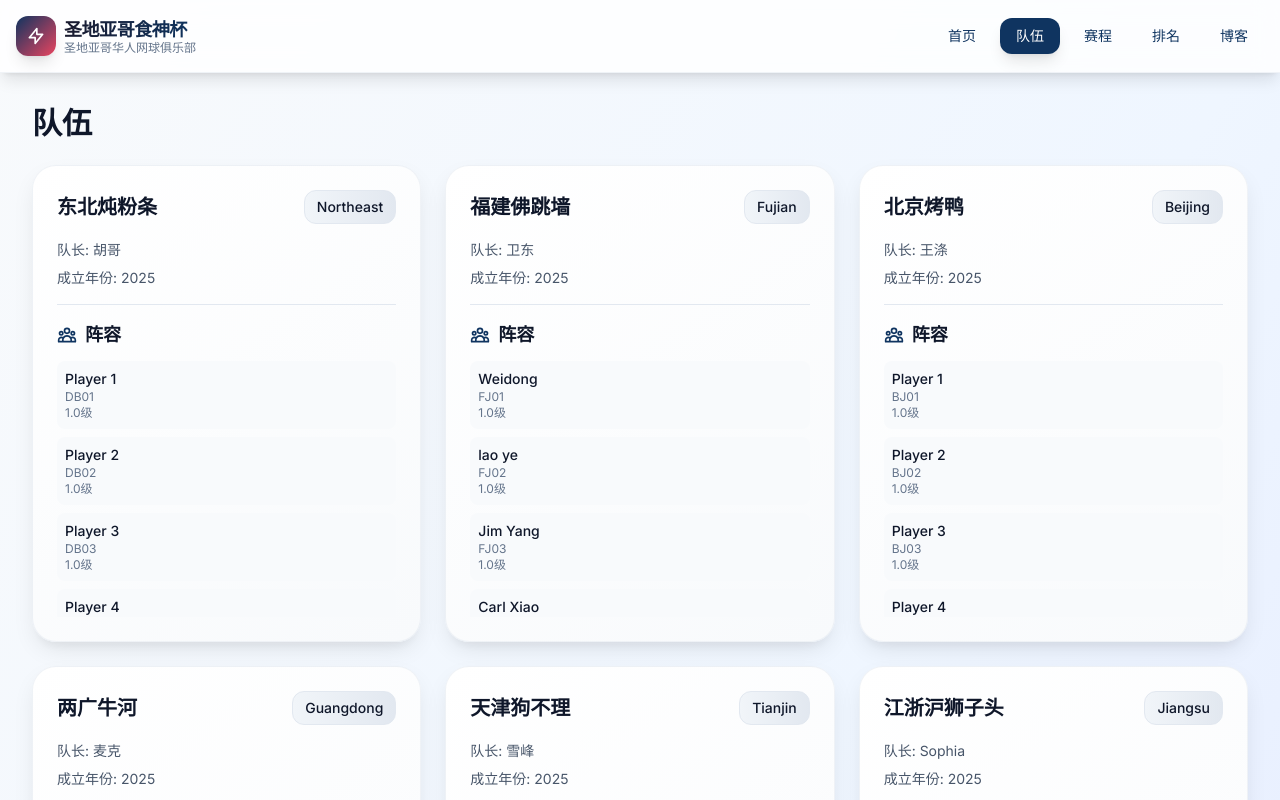
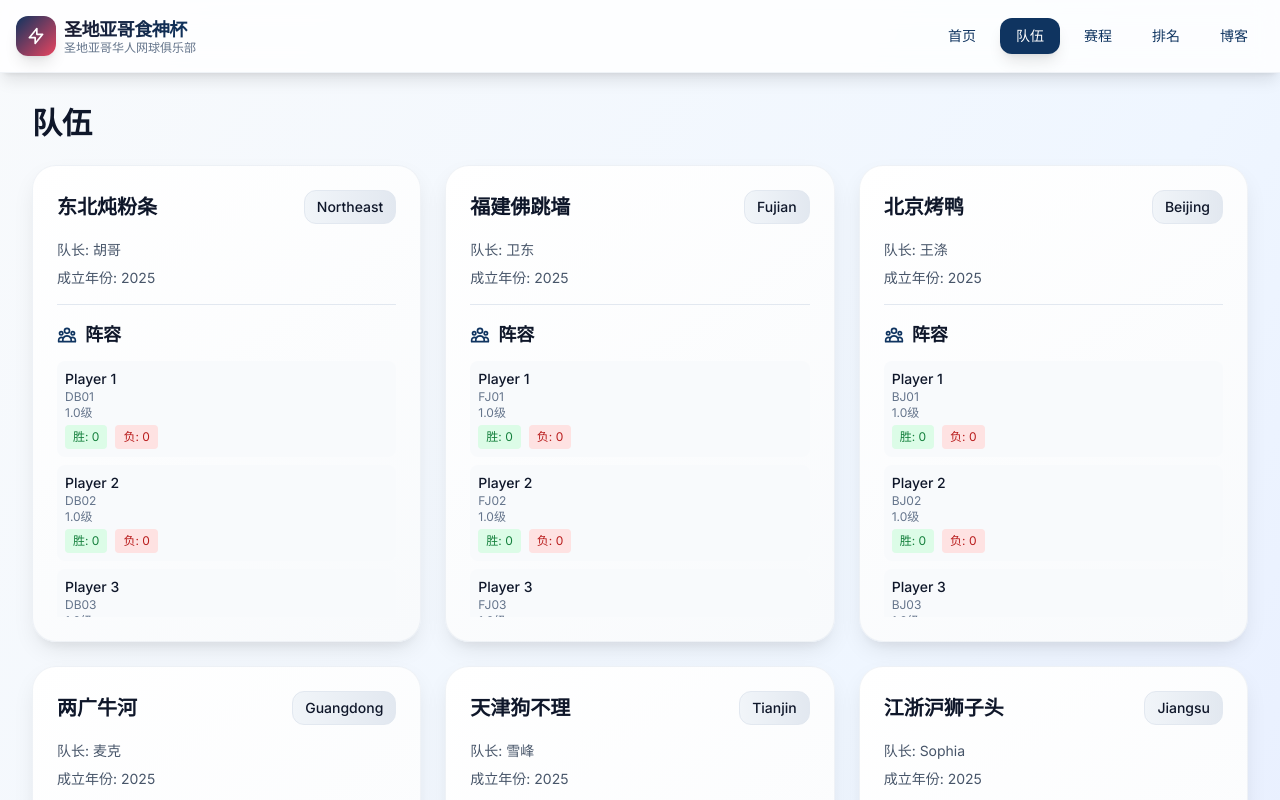
Before and after one commit to seghippo/foodgodcup.github.io, a Next.js app: page /teams in a window 1280 px wide. Shown: the top 800 px of the page. Built offline with nearby package versions, Linux system fonts and the light colour scheme.

Commit message:
change stats

```diff
--- a/app/teams/page.tsx
+++ b/app/teams/page.tsx
@@ -47,6 +47,14 @@ export default function TeamsPage() {
                     <div className="text-xs text-slate-500 dark:text-slate-400">
                       {getPlayerExperience(player)}
                     </div>
+                    <div className="flex gap-2 mt-1">
+                      <span className="text-xs bg-green-100 dark:bg-green-900/30 text-green-700 dark:text-green-300 px-2 py-1 rounded">
+                        {t('standings.wins')}: {player.wins}
+                      </span>
+                      <span className="text-xs bg-red-100 dark:bg-red-900/30 text-red-700 dark:text-red-300 px-2 py-1 rounded">
+                        {t('standings.losses')}: {player.losses}
+                      </span>
+                    </div>
                   </div>
                 ))}
               </div>
--- a/lib/data.ts
+++ b/lib/data.ts
@@ -87,19 +87,19 @@ export const teams: Team[] = [
     arena: 'Fujian Tennis Club',
     arenaEn: 'Fujian Tennis Club',
     roster: [
-      { id: 'FJ01', name: 'Weidong', nameEn: 'Weidong', experience: '1.0级', experienceEn: '1.0 Level', wins: 0, losses: 0 },
-      { id: 'FJ02', name: 'lao ye', nameEn: 'lao ye', experience: '1.0级', experienceEn: '1.0 Level', wins: 0, losses: 0 },
-      { id: 'FJ03', name: 'Jim Yang', nameEn: 'Jim Yang', experience: '1.0级', experienceEn: '1.0 Level', wins: 0, losses: 0 },
-      { id: 'FJ04', name: 'Carl Xiao', nameEn: 'Carl Xiao', experience: '1.0级', experienceEn: '1.0 Level', wins: 0, losses: 0 },
-      { id: 'FJ05', name: 'Patrick Huang', nameEn: 'Patrick Huang', experience: '1.0级', experienceEn: '1.0 Level', wins: 0, losses: 0 },
-      { id: 'FJ06', name: 'Zhu Liang', nameEn: 'Zhu Liang', experience: '1.0级', experienceEn: '1.0 Level', wins: 0, losses: 0 },
-      { id: 'FJ07', name: 'Jim Chen', nameEn: 'Jim Chen', experience: '1.0级', experienceEn: '1.0 Level', wins: 0, losses: 0 },
-      { id: 'FJ08', name: 'Ian Huang', nameEn: 'Ian Huang', experience: '1.0级', experienceEn: '1.0 Level', wins: 0, losses: 0 },
-      { id: 'FJ09', name: 'Isabella Luo', nameEn: 'Isabella Luo', experience: '1.0级', experienceEn: '1.0 Level', wins: 0, losses: 0 },
-      { id: 'FJ10', name: 'Huli', nameEn: 'Huli', experience: '1.0级', experienceEn: '1.0 Level', wins: 0, losses: 0 },
-      { id: 'FJ11', name: 'Joi', nameEn: 'Joi', experience: '1.0级', experienceEn: '1.0 Level', wins: 0, losses: 0 },
-      { id: 'FJ12', name: '海盺', nameEn: 'Hai Xin', experience: '1.0级', experienceEn: '1.0 Level', wins: 0, losses: 0 },
-      { id: 'FJ13', name: 'June', nameEn: 'June', experience: '1.0级', experienceEn: '1.0 Level', wins: 0, losses: 0 }
+      { id: 'FJ01', name: 'Player 1', nameEn: 'Player 1', experience: '1.0级', experienceEn: '1.0 Level', wins: 0, losses: 0 },
+      { id: 'FJ02', name: 'Player 2', nameEn: 'Player 2', experience: '1.0级', experienceEn: '1.0 Level', wins: 0, losses: 0 },
+      { id: 'FJ03', name: 'Player 3', nameEn: 'Player 3', experience: '1.0级', experienceEn: '1.0 Level', wins: 0, losses: 0 },
+      { id: 'FJ04', name: 'Player 4', nameEn: 'Player 4', experience: '1.0级', experienceEn: '1.0 Level', wins: 0, losses: 0 },
+      { id: 'FJ05', name: 'Player 5', nameEn: 'Player 5', experience: '1.0级', experienceEn: '1.0 Level', wins: 0, losses: 0 },
+      { id: 'FJ06', name: 'Player 6', nameEn: 'Player 6', experience: '1.0级', experienceEn: '1.0 Level', wins: 0, losses: 0 },
+      { id: 'FJ07', name: 'Player 7', nameEn: 'Player 7', experience: '1.0级', experienceEn: '1.0 Level', wins: 0, losses: 0 },
+      { id: 'FJ08', name: 'Player 8', nameEn: 'Player 8', experience: '1.0级', experienceEn: '1.0 Level', wins: 0, losses: 0 },
+      { id: 'FJ09', name: 'Player 9', nameEn: 'Player 9', experience: '1.0级', experienceEn: '1.0 Level', wins: 0, losses: 0 },
+      { id: 'FJ10', name: 'Player 10', nameEn: 'Player 10', experience: '1.0级', experienceEn: '1.0 Level', wins: 0, losses: 0 },
+      { id: 'FJ11', name: 'Player 11', nameEn: 'Player 11', experience: '1.0级', experienceEn: '1.0 Level', wins: 0, losses: 0 },
+      { id: 'FJ12', name: 'Player 12', nameEn: 'Player 12', experience: '1.0级', experienceEn: '1.0 Level', wins: 0, losses: 0 },
+      { id: 'FJ13', name: 'Player 13', nameEn: 'Player 13', experience: '1.0级', experienceEn: '1.0 Level', wins: 0, losses: 0 }
     ]
   },
   {
@@ -143,16 +143,16 @@ export const teams: Team[] = [
     arena: 'Guangdong Tennis Center',
     arenaEn: 'Guangdong Tennis Center',
     roster: [
-      { id: 'LG01', name: 'Michael', nameEn: 'Michael', experience: '1.0级', experienceEn: '1.0 Level', wins: 0, losses: 0 },
-      { id: 'LG02', name: 'Frankie', nameEn: 'Frankie', experience: '1.0级', experienceEn: '1.0 Level', wins: 0, losses: 0 },
-      { id: 'LG03', name: 'Ken', nameEn: 'Ken', experience: '1.0级', experienceEn: '1.0 Level', wins: 0, losses: 0 },
-      { id: 'LG04', name: 'Phung', nameEn: 'Phung', experience: '1.0级', experienceEn: '1.0 Level', wins: 0, losses: 0 },
-      { id: 'LG05', name: 'Bin', nameEn: 'Bin', experience: '1.0级', experienceEn: '1.0 Level', wins: 0, losses: 0 },
+      { id: 'LG01', name: 'Player 1', nameEn: 'Player 1', experience: '1.0级', experienceEn: '1.0 Level', wins: 0, losses: 0 },
+      { id: 'LG02', name: 'Player 2', nameEn: 'Player 2', experience: '1.0级', experienceEn: '1.0 Level', wins: 0, losses: 0 },
+      { id: 'LG03', name: 'Player 3', nameEn: 'Player 3', experience: '1.0级', experienceEn: '1.0 Level', wins: 0, losses: 0 },
+      { id: 'LG04', name: 'Player 4', nameEn: 'Player 4', experience: '1.0级', experienceEn: '1.0 Level', wins: 0, losses: 0 },
+      { id: 'LG05', name: 'Player 5', nameEn: 'Player 5', experience: '1.0级', experienceEn: '1.0 Level', wins: 0, losses: 0 },
       { id: 'LG06', name: 'Chan', nameEn: 'Chan', experience: '1.0级', experienceEn: '1.0 Level', wins: 0, losses: 0 },
       { id: 'LG07', name: 'Sheng', nameEn: 'Sheng', experience: '1.0级', experienceEn: '1.0 Level', wins: 0, losses: 0 },
       { id: 'LG08', name: 'Roy', nameEn: 'Roy', experience: '1.0级', experienceEn: '1.0 Level', wins: 0, losses: 0 },
       { id: 'LG09', name: 'Byung', nameEn: 'Byung', experience: '1.0级', experienceEn: '1.0 Level', wins: 0, losses: 0 },
-      { id: 'LG10', name: 'Katrina', nameEn: 'Katrina', experience: '1.0级', experienceEn: '1.0 Level', wins: 0, losses: 0 },
+      { id: 'LG10', name: 'Player 10', nameEn: 'Player 10', experience: '1.0级', experienceEn: '1.0 Level', wins: 0, losses: 0 },
       { id: 'LG11', name: 'Player 11', nameEn: 'Player 11', experience: '1.0级', experienceEn: '1.0 Level', wins: 0, losses: 0 },
       { id: 'LG12', name: 'Player 12', nameEn: 'Player 12', experience: '1.0级', experienceEn: '1.0 Level', wins: 0, losses: 0 },
       { id: 'LG13', name: 'Player 13', nameEn: 'Player 13', experience: '1.0级', experienceEn: '1.0 Level', wins: 0, losses: 0 },
@@ -171,18 +171,18 @@ export const teams: Team[] = [
     arena: 'Tianjin Tennis Club',
     arenaEn: 'Tianjin Tennis Club',
     roster: [
-      { id: 'TJ01', name: 'Xue Feng', nameEn: 'Xue Feng', experience: '1.0级', experienceEn: '1.0 Level', wins: 0, losses: 0 },
-      { id: 'TJ02', name: 'Liu Yuan', nameEn: 'Liu Yuan', experience: '1.0级', experienceEn: '1.0 Level', wins: 0, losses: 0 },
-      { id: 'TJ03', name: 'Han Peng', nameEn: 'Han Peng', experience: '1.0级', experienceEn: '1.0 Level', wins: 0, losses: 0 },
-      { id: 'TJ04', name: 'Wang XZ', nameEn: 'Wang XZ', experience: '1.0级', experienceEn: '1.0 Level', wins: 0, losses: 0 },
-      { id: 'TJ05', name: 'Jeff Yang', nameEn: 'Jeff Yang', experience: '1.0级', experienceEn: '1.0 Level', wins: 0, losses: 0 },
+      { id: 'TJ01', name: 'Player 1', nameEn: 'Player 1', experience: '1.0级', experienceEn: '1.0 Level', wins: 0, losses: 0 },
+      { id: 'TJ02', name: 'Player 2', nameEn: 'Player 2', experience: '1.0级', experienceEn: '1.0 Level', wins: 0, losses: 0 },
+      { id: 'TJ03', name: 'Player 3', nameEn: 'Player 3', experience: '1.0级', experienceEn: '1.0 Level', wins: 0, losses: 0 },
+      { id: 'TJ04', name: 'Player 4', nameEn: 'Player 4', experience: '1.0级', experienceEn: '1.0 Level', wins: 0, losses: 0 },
+      { id: 'TJ05', name: 'Player 5', nameEn: 'Player 5', experience: '1.0级', experienceEn: '1.0 Level', wins: 0, losses: 0 },
       { id: 'TJ06', name: 'Mike Yang', nameEn: 'Mike Yang', experience: '1.0级', experienceEn: '1.0 Level', wins: 0, losses: 0 },
       { id: 'TJ07', name: 'Dennis Du', nameEn: 'Dennis Du', experience: '1.0级', experienceEn: '1.0 Level', wins: 0, losses: 0 },
       { id: 'TJ08', name: 'Sharp Xiao', nameEn: 'Sharp Xiao', experience: '1.0级', experienceEn: '1.0 Level', wins: 0, losses: 0 },
       { id: 'TJ09', name: 'Serena', nameEn: 'Serena', experience: '1.0级', experienceEn: '1.0 Level', wins: 0, losses: 0 },
       { id: 'TJ10', name: 'Lucy Liu', nameEn: 'Lucy Liu', experience: '1.0级', experienceEn: '1.0 Level', wins: 0, losses: 0 },
       { id: 'TJ11', name: 'Jing Li', nameEn: 'Jing Li', experience: '1.0级', experienceEn: '1.0 Level', wins: 0, losses: 0 },
-      { id: 'TJ12', name: 'Jing Dong', nameEn: 'Jing Dong', experience: '1.0级', experienceEn: '1.0 Level', wins: 0, losses: 0 }
+      { id: 'TJ12', name: 'Player 12', nameEn: 'Player 12', experience: '1.0级', experienceEn: '1.0 Level', wins: 0, losses: 0 }
     ]
   },
   {
```
